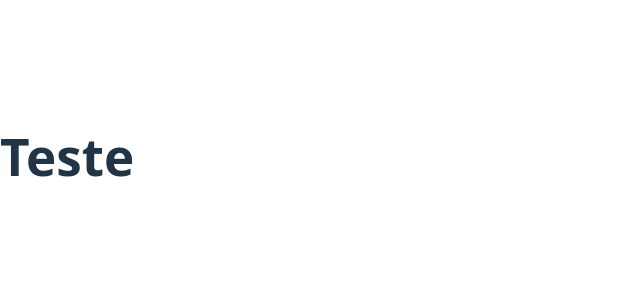
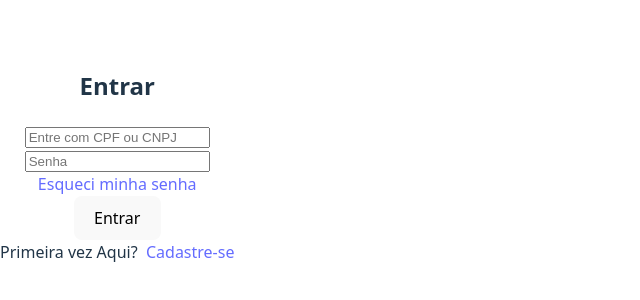
Before and after one commit to denis-sreis/cartao-fidelidade-fed, a React (Vite) app in the folder cartao-fidelidade/: page / in a window 1280 px wide. Shown: the part 244-544 px from the top of the page, without its empty margins (0-640 px from the left). Built offline with nearby package versions, Linux system fonts and the light colour scheme.

Commit message:
Add react router

```diff
--- a/cartao-fidelidade/src/main.tsx
+++ b/cartao-fidelidade/src/main.tsx
@@ -1,10 +1,26 @@
-import { StrictMode } from 'react'
-import { createRoot } from 'react-dom/client'
-import './index.css'
-import Home from './pages/Home/Index.tsx'
+import React from 'react';
+import ReactDOM from 'react-dom/client';
 
-createRoot(document.getElementById('root')!).render(
-  <StrictMode>
-    <Home />
-  </StrictMode>
-)
+import { BrowserRouter, Routes, Route } from 'react-router-dom';
+
+
+import Home from './pages/Home/Index';
+import Cadastro from './pages/Cadastro/Index';
+import TelaPrincipal from './pages/Tela-principal/Index';
+import EsqueciSenha from './pages/EsqueciSenha/Index';
+
+
+import './index.css';
+
+ReactDOM.createRoot(document.getElementById('root')!).render(
+  <React.StrictMode>
+    <BrowserRouter>
+      <Routes>
+        <Route path="/" element={<Home />} />
+        <Route path="/cadastro" element={<Cadastro />} />
+        <Route path="/principal" element={<TelaPrincipal />} />
+        <Route path="/esqueci-senha" element={<EsqueciSenha />} />
+      </Routes>
+    </BrowserRouter>
+  </React.StrictMode>
+);
--- a/cartao-fidelidade/src/pages/Cadastro/Index.tsx
+++ b/cartao-fidelidade/src/pages/Cadastro/Index.tsx
@@ -0,0 +1,13 @@
+import React from 'react';
+import './Cadastro.css';
+
+const Cadastro: React.FC = () => {
+return (
+    <div>
+    <h1>Página de Cadastro</h1>
+    <p>Este é o lugar para criar uma nova conta.</p>
+    </div>
+);
+}
+
+export default Cadastro;
--- /dev/null
+++ b/cartao-fidelidade/src/pages/EsqueciSenha/Index.tsx
@@ -0,0 +1,12 @@
+import React from 'react';
+
+const EsqueciSenha: React.FC = () => {
+return (
+    <div>
+    <h1>Recuperação de Senha</h1>
+    <p>Informe seus dados para recuperar a senha.</p>
+    </div>
+);
+}
+
+export default EsqueciSenha;
--- a/cartao-fidelidade/src/pages/Home/Index.tsx
+++ b/cartao-fidelidade/src/pages/Home/Index.tsx
@@ -1,9 +1,49 @@
-import './Home.css'
+import React from 'react';
+
+import { Link, useNavigate } from 'react-router-dom';
+import './Home.css';
 
 function Home() {
+
+  const navigate = useNavigate();
+
+  const handleLogin = (event: React.FormEvent) => {
+    event.preventDefault();
+    navigate('/principal');
+  };
+
   return (
-    <h1>Teste</h1>
-  )
+    <div className="layout-login">
+      <div className="borda_login">
+        <center>
+          <form className="form-login" onSubmit={handleLogin}>
+            <div className="tituloLogin">
+              <span className="title-login"><h2>Entrar</h2></span>
+            </div>
+            <div className="div-CPF-CNPJ">
+              <input type="text" placeholder="Entre com CPF ou CNPJ" className="Input-login" required />
+            </div>
+            <div className="div-Senha">
+              <input type="password" placeholder="Senha" className="Input-login" required />
+            </div>
+            <center>
+
+              <Link to="/esqueci-senha" className="link-Esqueci">Esqueci minha senha</Link>
+            </center>
+            <div className="Botão-Entrar">
+
+              <button type="submit" className="Button-login">Entrar</button>
+            </div>
+            <div className="div-Primeira_vez">
+              <span className="Primeiravez">Primeira vez Aqui? &nbsp;</span>
+
+              <Link to="/cadastro" className="Cadastre-se">Cadastre-se</Link>
+            </div>
+          </form>
+        </center>
+      </div>
+    </div>
+  );
 }
 
-export default Home
+export default Home;
--- a/cartao-fidelidade/src/pages/Tela-principal/Index.tsx
+++ b/cartao-fidelidade/src/pages/Tela-principal/Index.tsx
@@ -0,0 +1,12 @@
+import React from 'react';
+
+const TelaPrincipal: React.FC = () => {
+return (
+    <div>
+    <h1>Tela Principal</h1>
+    <p>Login realizado com sucesso! Bem-vindo!</p>
+    </div>
+);
+}
+
+export default TelaPrincipal;
```
Also changed, not shown: cartao-fidelidade/src/pages/EsqueciSenha/EsqueciSenha.css (added).
